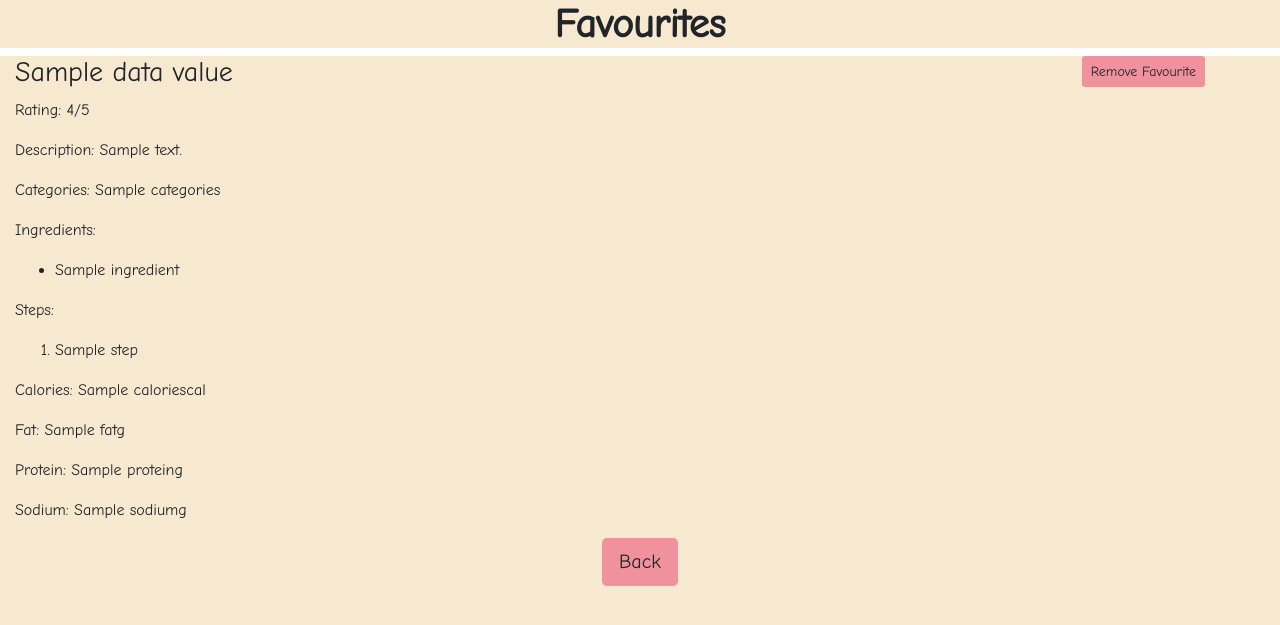
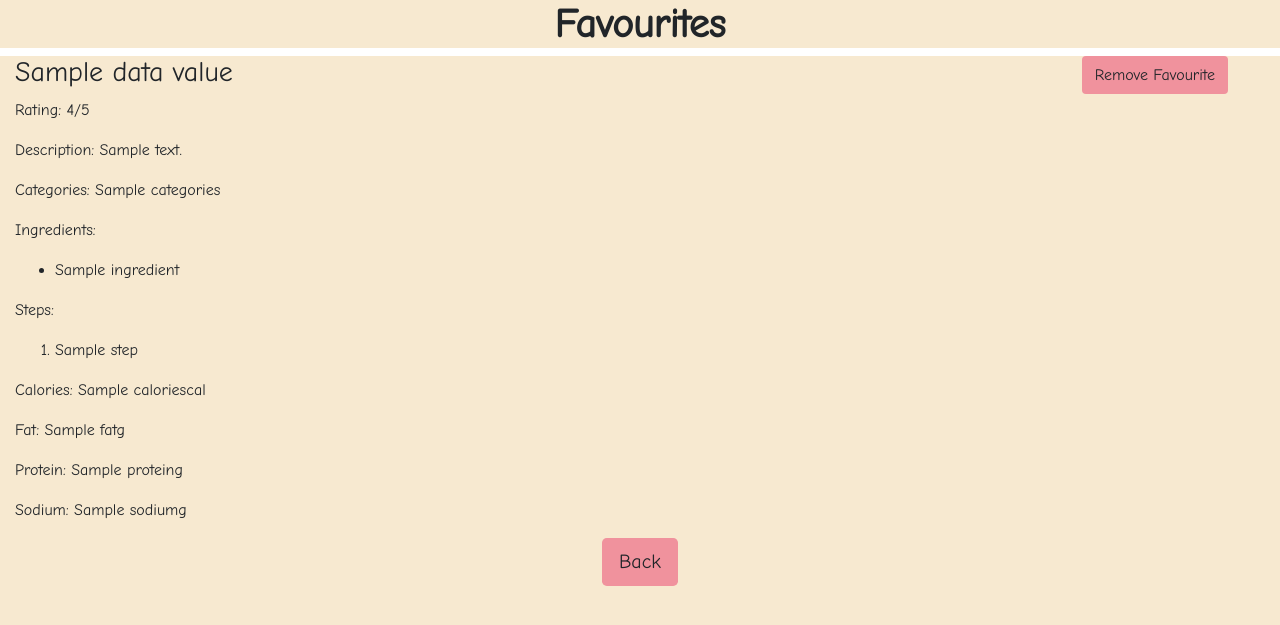
Before and after one commit to matthewfollegot/No-Scraps, a Node project: template views/favourites.handlebars in a window 1280 px wide. Shown: the top 625 px of the page. Run offline with Node 20 templates, Linux system fonts and the light colour scheme; the template is opened without the code that fills it: most values are stand-ins (such as "Sample title", 1, 10 or a date in 2020); some libraries are stand-ins or nearby versions.

Commit message:
button sizing

```diff
--- a/views/favourites.handlebars
+++ b/views/favourites.handlebars
@@ -53,7 +53,7 @@
                     <h3>{{dataValues.title}}</h3>
                 </div>
                 <div class="col-2">
-                    <button type="button" class="btn pink btn-sm" onclick="removeFavourite({{dataValues.recipe_id}})">Remove Favourite</button>
+                    <button type="button" class="btn pink btn" onclick="removeFavourite({{dataValues.recipe_id}})">Remove Favourite</button>
                 </div>
             </div>
             <p>Rating: {{dataValues.rating}}/5</p>
--- a/views/recipe_list.handlebars
+++ b/views/recipe_list.handlebars
@@ -182,7 +182,7 @@
                                 <h3 onclick="goToRecipe({{dataValues.recipe_id}})">{{dataValues.title}}</h3>
                             </div>
                             <div class="col-2">
-                                <button type="button" class="btn pink btn-sm" onclick="favouriteRecipe({{dataValues.recipe_id}})">Favourite</button>
+                                <button type="button" class="btn pink" onclick="favouriteRecipe({{dataValues.recipe_id}})">Favourite</button>
                             </div>
                         </div>
                         <p id="makeBold">Rating: {{dataValues.rating}}/5</p>
```
